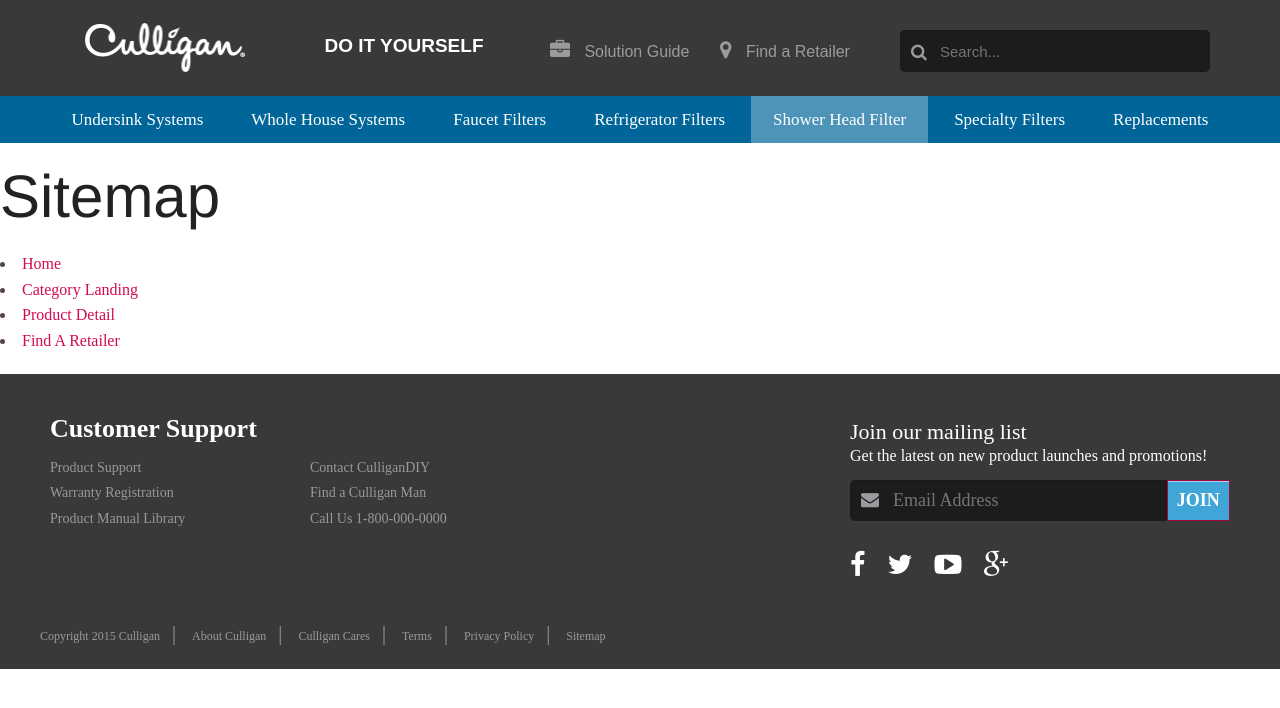
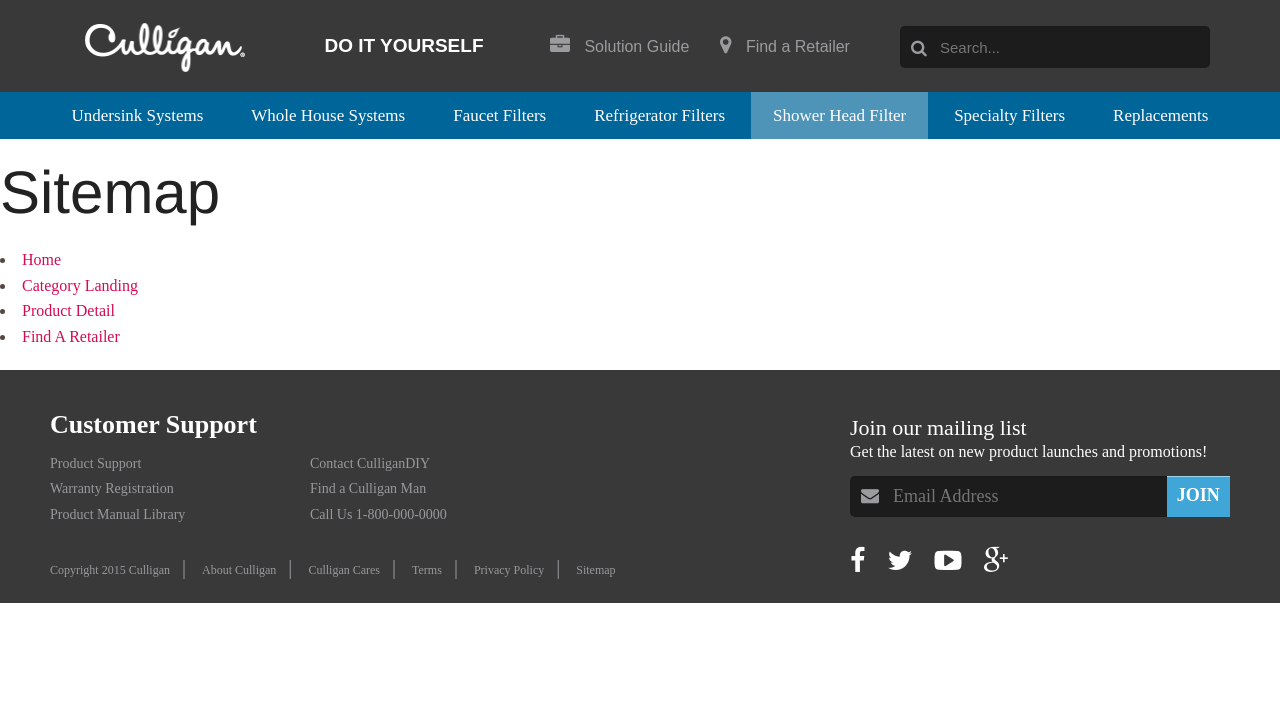
Before and after one commit to zheindel/culligan-diy, a Jekyll site: the page built from _build/index.html, in a window 1280 px wide. Shown: the top 708 px of the page. Built offline with Jekyll 4.4.1, drawn with Linux system fonts in a browser that asks for light colours; some web fonts are replaced.

Commit message:
Issues: #7, #15, #16, #21.

```diff
--- a/_build/_includes/four-featured-products.html
+++ b/_build/_includes/four-featured-products.html
@@ -7,7 +7,7 @@
 			{% include featured-product.html %}
 		</div>
 	</div>
-	<div class="show-for-small mobile-view-all">
+	<div class="mobile-view-all" style="display:none;">
 		<div class="button secondary">
 			<a href="#">View all shower head filters</a>
 		</div>
--- a/_build/_scss/custom/footer.scss
+++ b/_build/_scss/custom/footer.scss
@@ -53,10 +53,12 @@
 			border:0;
 			border-radius:5px 0px 0px 5px;
 			height:75px;
+			color:#FFF;
 		}
 		a{
 			font-size:32px;
 			background:#40A6D7;
+			border:0;
 		}
 	}
 
@@ -158,9 +160,11 @@
 				padding-left:43px;
 				font-size:18px;
 				height:41px;
+				color:#FFF;
 			}
 			a{
 				font-size:18px;
+				border:0;
 			}
 		}
 
@@ -183,6 +187,10 @@
 		}
 
 		.footer-links{
+			position:absolute;
+			bottom:0;
+			left:10px;
+
 			ul{
 
 				span{
--- a/_build/_scss/custom/header.scss
+++ b/_build/_scss/custom/header.scss
@@ -281,6 +281,7 @@
 		}
 
 		form{
+			margin-top:26px;
 
 			i{
 			}
@@ -290,7 +291,7 @@
 		}
 
 		.header-icon{
-			margin-top:40px;
+			margin-top:35px;
 
 			&.columns{
 			}
--- a/_deploy/feed.xml
+++ b/_deploy/feed.xml
@@ -5,8 +5,8 @@
     <description></description>
     <link>/</link>
     <atom:link href="/feed.xml" rel="self" type="application/rss+xml"/>
-    <pubDate>Wed, 18 Mar 2015 12:41:28 -0700</pubDate>
-    <lastBuildDate>Wed, 18 Mar 2015 12:41:28 -0700</lastBuildDate>
+    <pubDate>Wed, 18 Mar 2015 13:07:51 -0700</pubDate>
+    <lastBuildDate>Wed, 18 Mar 2015 13:07:51 -0700</lastBuildDate>
     <generator>Jekyll v2.5.3</generator>
 
   </channel>
--- a/_deploy/home/index.html
+++ b/_deploy/home/index.html
@@ -591,7 +591,7 @@
 </div>
 		</div>
 	</div>
-	<div class="show-for-small mobile-view-all">
+	<div class="mobile-view-all" style="display:none;">
 		<div class="button secondary">
 			<a href="#">View all shower head filters</a>
 		</div>
```
Also changed, not shown: _deploy/css/app.css.
